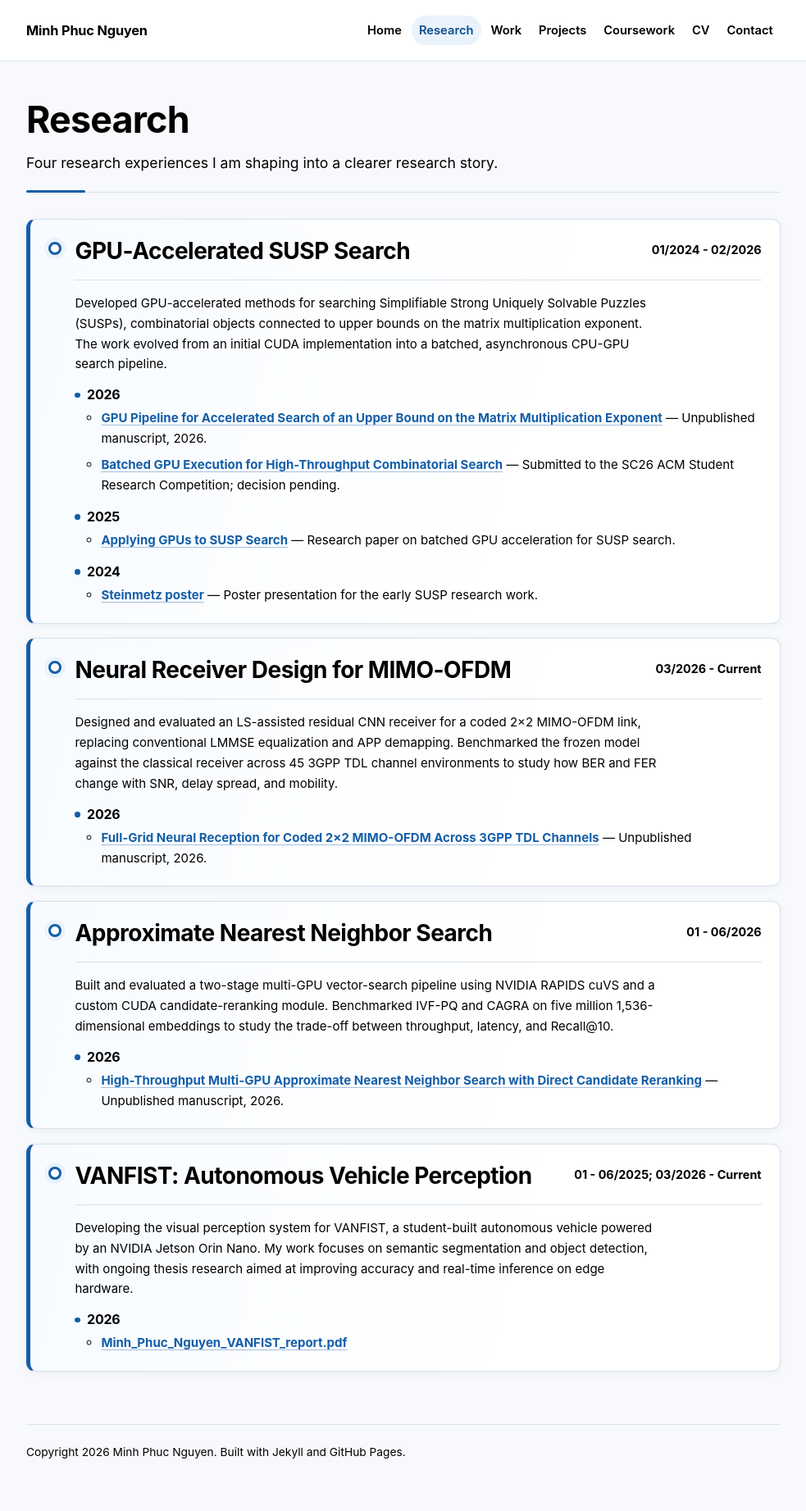
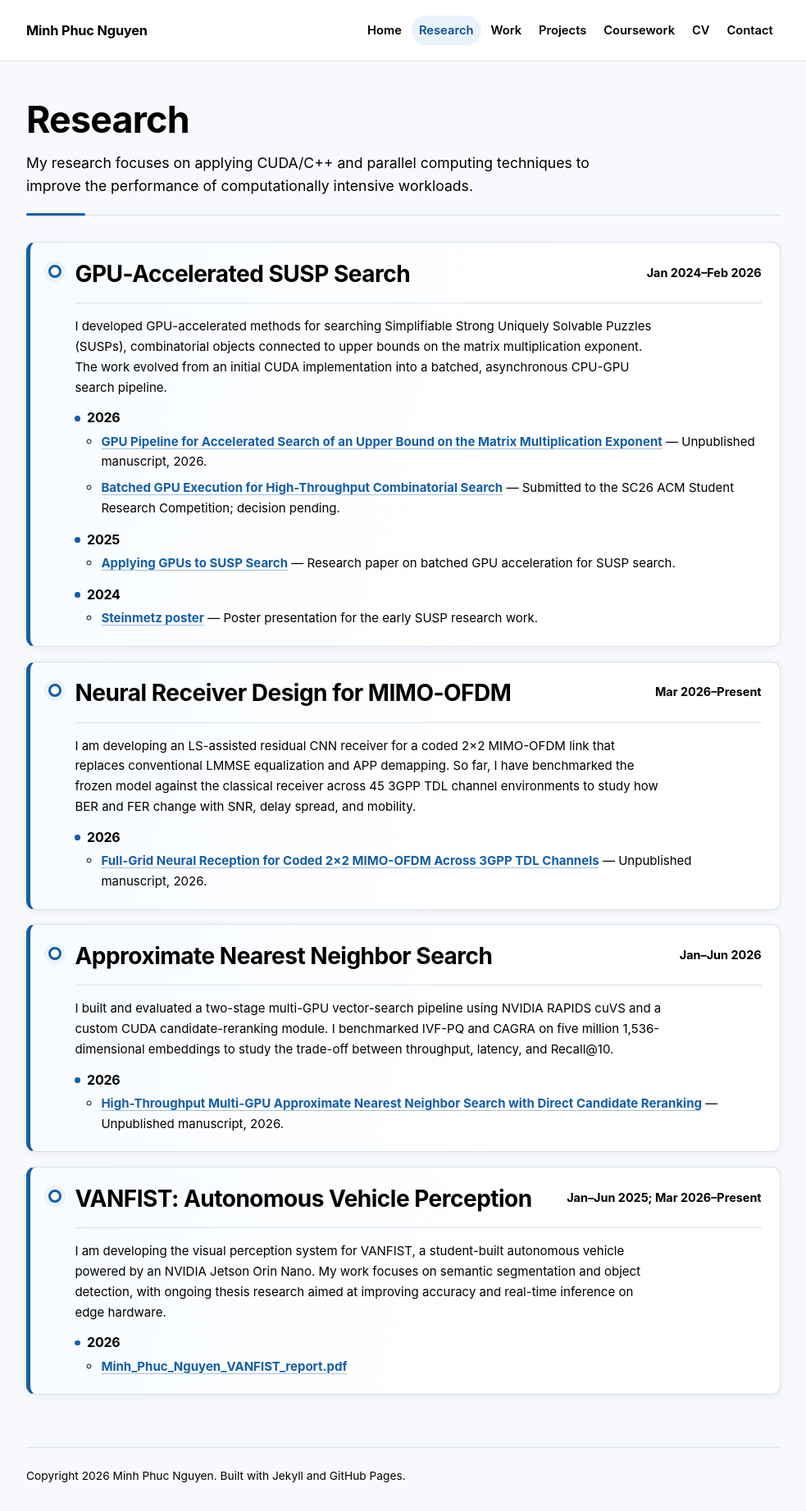
Before and after one commit to kaitophuc/kaitophuc.github.io, a Jekyll site: the page built from _pages/research.md, in a window 1280 px wide. Shown: the whole page at 82% size, without its empty margins (148-1131 px from the left). Built offline with Jekyll 4.4.1, drawn with Linux system fonts in a browser that asks for light colours; before the commit the page ends 1815 px from its top, so only the background shows below that.

```diff
--- a/_config.yml
+++ b/_config.yml
@@ -17,7 +17,7 @@ author:
   github: "kaitophuc"
   googlescholar: ""
   linkedin: "https://www.linkedin.com/in/minhphucnguyen25/"
-  cv: "/Minh_Phuc_Nguyen_Resume_.pdf"
+  cv: "/resume/main.pdf"
 
 # Jekyll settings
 markdown: kramdown
--- a/_includes/head.html
+++ b/_includes/head.html
@@ -2,5 +2,6 @@
 <meta name="viewport" content="width=device-width, initial-scale=1">
 <title>{% if page.title and page.title != site.title %}{{ page.title }} | {% endif %}{{ site.title }}</title>
 <meta name="description" content="{{ site.description }}">
+<link rel="icon" type="image/png" href="{{ '/image.png' | relative_url }}">
 <link rel="stylesheet" href="{{ '/assets/css/main.css' | relative_url }}?v=2">
 <script src="{{ '/assets/js/mobile-navigation.js' | relative_url }}?v=2" defer></script>
--- a/_pages/research.md
+++ b/_pages/research.md
@@ -1,7 +1,7 @@
 ---
 title: "Research"
 permalink: /research/
-lede: "Four research experiences I am shaping into a clearer research story."
+lede: "My research focuses on applying CUDA/C++ and parallel computing techniques to improve the performance of computationally intensive workloads."
 ---
 
 <ul class="research-list" aria-label="Research experiences">
@@ -9,10 +9,10 @@ lede: "Four research experiences I am shaping into a clearer research story."
     <span class="research-dot" aria-hidden="true"></span>
     <div>
       <h2>GPU-Accelerated SUSP Search</h2>
-      <p class="research-time">01/2024 - 02/2026</p>
+      <p class="research-time">Jan 2024–Feb 2026</p>
       <div class="research-materials" aria-label="SUSP materials by year">
         <p>
-          Developed GPU-accelerated methods for searching Simplifiable Strong Uniquely Solvable Puzzles (SUSPs), combinatorial objects connected to upper bounds on the matrix multiplication exponent. The work evolved from an initial CUDA implementation into a batched, asynchronous CPU-GPU search pipeline.
+          I developed GPU-accelerated methods for searching Simplifiable Strong Uniquely Solvable Puzzles (SUSPs), combinatorial objects connected to upper bounds on the matrix multiplication exponent. The work evolved from an initial CUDA implementation into a batched, asynchronous CPU-GPU search pipeline.
         </p>
         <section class="research-year">
           <h3>2026</h3>
@@ -54,10 +54,10 @@ lede: "Four research experiences I am shaping into a clearer research story."
     <span class="research-dot" aria-hidden="true"></span>
     <div>
       <h2>Neural Receiver Design for MIMO-OFDM</h2>
-      <p class="research-time">03/2026 - Current</p>
+      <p class="research-time">Mar 2026–Present</p>
       <div class="research-materials" aria-label="Neural receiver research materials">
         <p>
-          Designed and evaluated an LS-assisted residual CNN receiver for a coded 2×2 MIMO-OFDM link, replacing conventional LMMSE equalization and APP demapping. Benchmarked the frozen model against the classical receiver across 45 3GPP TDL channel environments to study how BER and FER change with SNR, delay spread, and mobility.
+          I am developing an LS-assisted residual CNN receiver for a coded 2×2 MIMO-OFDM link that replaces conventional LMMSE equalization and APP demapping. So far, I have benchmarked the frozen model against the classical receiver across 45 3GPP TDL channel environments to study how BER and FER change with SNR, delay spread, and mobility.
         </p>
         <section class="research-year">
           <h3>2026</h3>
@@ -75,10 +75,10 @@ lede: "Four research experiences I am shaping into a clearer research story."
     <span class="research-dot" aria-hidden="true"></span>
     <div>
       <h2>Approximate Nearest Neighbor Search</h2>
-      <p class="research-time">01 - 06/2026</p>
+      <p class="research-time">Jan–Jun 2026</p>
       <div class="research-materials" aria-label="Approximate nearest neighbor search materials">
         <p>
-          Built and evaluated a two-stage multi-GPU vector-search pipeline using NVIDIA RAPIDS cuVS and a custom CUDA candidate-reranking module. Benchmarked IVF-PQ and CAGRA on five million 1,536-dimensional embeddings to study the trade-off between throughput, latency, and Recall@10.
+          I built and evaluated a two-stage multi-GPU vector-search pipeline using NVIDIA RAPIDS cuVS and a custom CUDA candidate-reranking module. I benchmarked IVF-PQ and CAGRA on five million 1,536-dimensional embeddings to study the trade-off between throughput, latency, and Recall@10.
         </p>
         <section class="research-year">
           <h3>2026</h3>
@@ -96,10 +96,10 @@ lede: "Four research experiences I am shaping into a clearer research story."
     <span class="research-dot" aria-hidden="true"></span>
     <div>
       <h2>VANFIST: Autonomous Vehicle Perception</h2>
-      <p class="research-time">01 - 06/2025; 03/2026 - Current</p>
+      <p class="research-time">Jan–Jun 2025; Mar 2026–Present</p>
       <div class="research-materials" aria-label="VANFIST research overview">
         <p>
-          Developing the visual perception system for VANFIST, a student-built autonomous vehicle powered by an NVIDIA Jetson Orin Nano. My work focuses on semantic segmentation and object detection, with ongoing thesis research aimed at improving accuracy and real-time inference on edge hardware.
+          I am developing the visual perception system for VANFIST, a student-built autonomous vehicle powered by an NVIDIA Jetson Orin Nano. My work focuses on semantic segmentation and object detection, with ongoing thesis research aimed at improving accuracy and real-time inference on edge hardware.
         </p>
         <section class="research-year">
           <h3>2026</h3>
```
Also changed, not shown: _pages/projects.md (+1 -1 lines), _pages/work.md (+1 -1 lines), index.md (+2 -2 lines).
